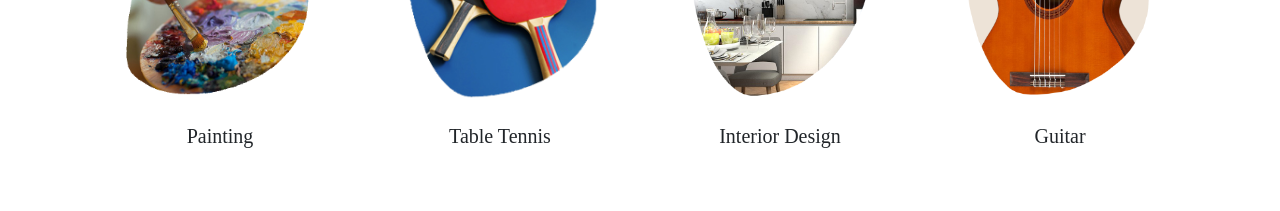
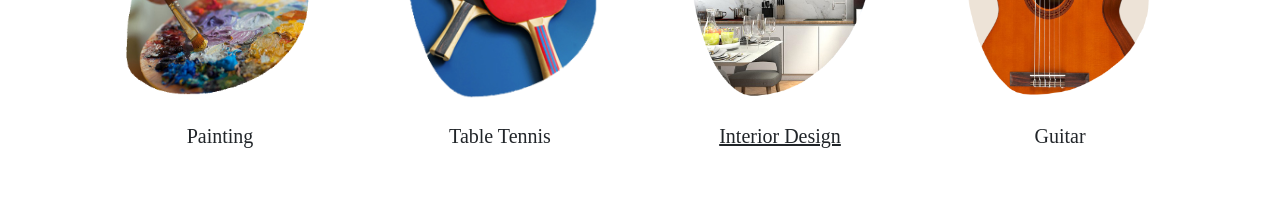
Before and after one commit to Sani1803/portfolio, a React (Create React App) app: page / in a window 1280 px wide. Shown: the part 1600-1811 px from the top of the page. Built offline with nearby package versions, Linux system fonts and the light colour scheme; a web font is replaced by a local one.

Commit message:
interior design underline

```diff
--- a/src/components/AboutMe.css
+++ b/src/components/AboutMe.css
@@ -66,6 +66,14 @@
     opacity: 0.6;
 }
 
+.modalinteriortext:hover {
+    cursor: pointer;
+}
+
+.modalinteriortext {
+    text-decoration: underline;
+}
+
 .h-img {
     display: flex;
     flex-direction: column;
--- a/src/components/AboutMe.js
+++ b/src/components/AboutMe.js
@@ -7,7 +7,7 @@ import tabletennis from "./img/tabletennis.png";
 import interiordesign from "./img/interior-design.png";
 import guitar from "./img/guitar.png";
 
-import { Button,Modal } from 'react-bootstrap'
+import {Modal} from 'react-bootstrap'
 import int0 from "./img/interior/00int.jpg";
 import int1 from "./img/interior/01int.jpg";
 import int2 from "./img/interior/02int.jpg";
@@ -21,7 +21,6 @@ import int9 from "./img/interior/09int.jpg";
 import int10 from "./img/interior/10int.jpg";
 import int11 from "./img/interior/11int.jpg";
 import int12 from "./img/interior/12int.jpg";
-// import ModalDialog from 'react-bootstrap/ModalDialog';
 
 import "react-image-gallery/styles/css/image-gallery.css";
 import ImageGallery from 'react-image-gallery';
@@ -132,7 +131,7 @@ class AboutMe extends Component {
 
                         <div className="h-img">
                             <img className = "himg modalinterior"src={interiordesign} alt="interiordesign" onClick={() => this.handleModalShowHide()}></img>
-                            <div className="h-text">Interior Design</div>
+                            <div className="h-text modalinteriortext" onClick={() => this.handleModalShowHide()}>Interior Design</div>
                         </div>
 
                         <Modal size="lg" show={this.state.showHide}>
--- a/src/components/Contact.css
+++ b/src/components/Contact.css
@@ -28,6 +28,7 @@
 
 .contact-text {
     flex: 1;
+    padding-left: 20px;
 }
 
 .contact-map {
--- a/src/components/MainText.css
+++ b/src/components/MainText.css
@@ -36,7 +36,7 @@ h1 {
 }
 
 .cv {
-    margin-top: 10px;
+    margin-top: 40px;
     padding: 10px;
     width: 200px;
     background-color: #b9b5b5;
--- a/src/components/NavBar.js
+++ b/src/components/NavBar.js
@@ -21,7 +21,6 @@ export class Navbar extends Component {
     }
 
     handleScroll = (event) => {
-        console.log('evwindow.pageYOffset', window.pageYOffset)
         let flag = false;
         if (window.pageYOffset > 150) {
             flag = true;
```
